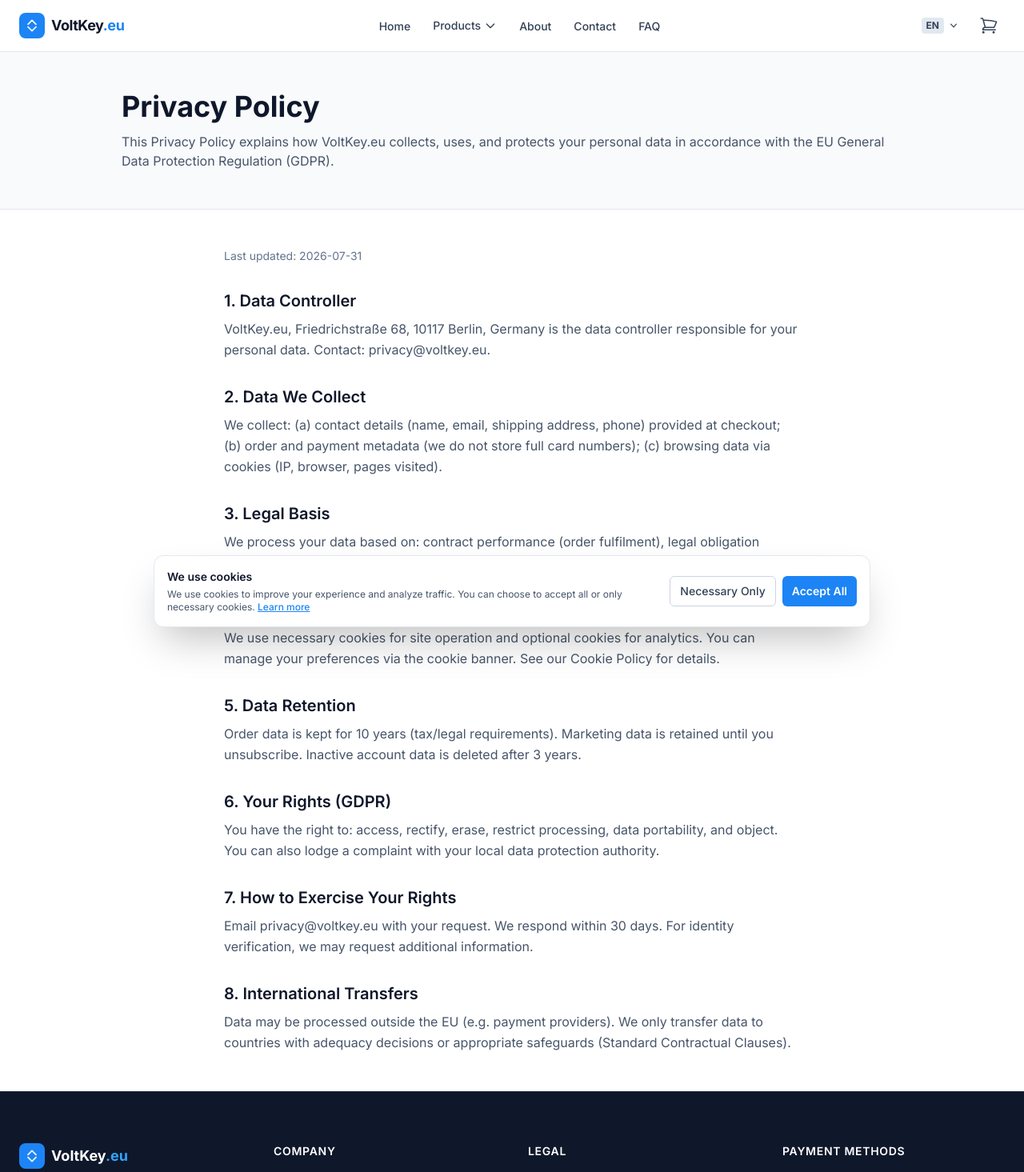
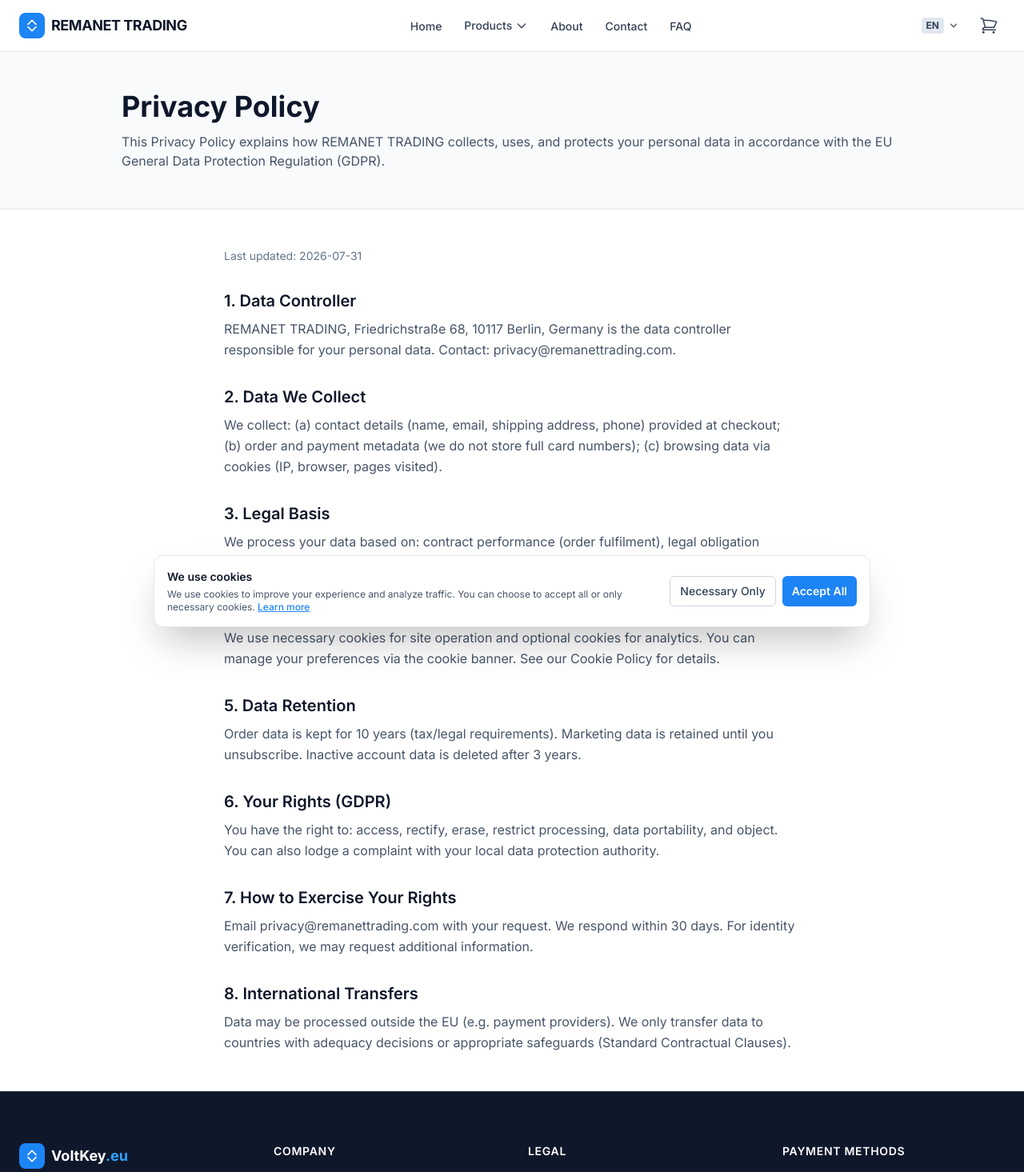
Before and after one commit to curieuxdynamiques-art/QUORVAX, a Next.js app: page /en/privacy-policy in a window 1280 px wide. Shown: the top 1465 px of the page at 80% size. Built offline with nearby package versions, Linux system fonts and the light colour scheme.

Commit message:
feat: rebrand VoltKey to REMANET TRADING

```diff
--- a/src/app/[locale]/about/page.tsx
+++ b/src/app/[locale]/about/page.tsx
@@ -23,7 +23,7 @@
 const content: Record<Locale, { mission: string; values: { title: string; desc: string }[] }> = {
   en: {
     mission:
-      'VoltKey.eu is dedicated to bringing high-quality, CE-certified computer peripherals to customers across Europe. We believe great tools should be reliable, affordable, and beautifully designed.',
+      'REMANET TRADING is dedicated to bringing high-quality, CE-certified computer peripherals to customers across Europe. We believe great tools should be reliable, affordable, and beautifully designed.',
     values: [
       { title: 'Quality First', desc: 'Every product is CE-certified and tested to EU standards.' },
       { title: 'European Compliance', desc: 'GDPR, VAT, WEEE, and packaging regulations fully respected.' },
@@ -33,7 +33,7 @@
   },
   de: {
     mission:
-      'VoltKey.eu widmet sich der Bereitstellung hochwertiger, CE-zertifizierter Computerperipherie für Kunden in ganz Europa. Wir glauben, dass gute Werkzeuge zuverlässig, erschwinglich und schön gestaltet sein sollten.',
+      'REMANET TRADING widmet sich der Bereitstellung hochwertiger, CE-zertifizierter Computerperipherie für Kunden in ganz Europa. Wir glauben, dass gute Werkzeuge zuverlässig, erschwinglich und schön gestaltet sein sollten.',
     values: [
       { title: 'Qualität zuerst', desc: 'Jedes Produkt ist CE-zertifiziert und nach EU-Standards getestet.' },
       { title: 'EU-Konformität', desc: 'GDPR, MwSt, WEEE und Verpackungsvorschriften vollständig eingehalten.' },
@@ -43,7 +43,7 @@
   },
   fr: {
     mission:
-      "VoltKey.eu s'engage à fournir des périphériques informatiques de haute qualité, certifiés CE, aux clients de toute l'Europe. Nous croyons que de bons outils doivent être fiables, abordables et au design soigné.",
+      "REMANET TRADING s'engage à fournir des périphériques informatiques de haute qualité, certifiés CE, aux clients de toute l'Europe. Nous croyons que de bons outils doivent être fiables, abordables et au design soigné.",
     values: [
       { title: 'Qualité avant tout', desc: 'Chaque produit est certifié CE et testé selon les normes UE.' },
       { title: 'Conformité européenne', desc: 'RGPD, TVA, DEEE et réglementations emballage respectées.' },
--- a/src/app/[locale]/contact/page.tsx
+++ b/src/app/[locale]/contact/page.tsx
@@ -34,7 +34,7 @@
               <h3 className="text-sm font-semibold uppercase tracking-wider text-slate-500">
                 {t('emailLabel')}
               </h3>
-              <p className="mt-1 font-medium text-slate-900">support@voltkey.eu</p>
+              <p className="mt-1 font-medium text-slate-900">support@remanettrading.com</p>
             </div>
             <div>
               <h3 className="text-sm font-semibold uppercase tracking-wider text-slate-500">
--- a/src/app/[locale]/faq/page.tsx
+++ b/src/app/[locale]/faq/page.tsx
@@ -39,7 +39,7 @@
     },
     {
       q: 'How do I contact support?',
-      a: 'Email support@voltkey.eu or use our contact form. We respond within 24 hours, Mon–Sat.'
+      a: 'Email support@remanettrading.com or use our contact form. We respond within 24 hours, Mon–Sat.'
     }
   ],
   de: [
@@ -73,7 +73,7 @@
     },
     {
       q: 'Wie erreiche ich den Support?',
-      a: 'E-Mail an support@voltkey.eu oder über unser Kontaktformular. Wir antworten innerhalb von 24 Stunden, Mo–Sa.'
+      a: 'E-Mail an support@remanettrading.com oder über unser Kontaktformular. Wir antworten innerhalb von 24 Stunden, Mo–Sa.'
     }
   ],
   fr: [
@@ -107,7 +107,7 @@
     },
     {
       q: 'Comment contacter le support ?',
-      a: "Envoyez un e-mail à support@voltkey.eu ou utilisez notre formulaire de contact. Nous répondons sous 24 heures, du lundi au samedi."
+      a: "Envoyez un e-mail à support@remanettrading.com ou utilisez notre formulaire de contact. Nous répondons sous 24 heures, du lundi au samedi."
     }
   ]
 };
--- a/src/app/[locale]/layout.tsx
+++ b/src/app/[locale]/layout.tsx
@@ -34,7 +34,7 @@
       }
     },
     openGraph: {
-      title: 'VoltKey.eu — Premium Tech Accessories for Europe',
+      title: 'REMANET TRADING — Premium Tech Accessories for Europe',
       description:
         'Premium tech accessories for Europe — laptops, tablets, monitors, headphones, keyboards, mice and more. CE-certified, ships across Europe.',
       type: 'website'
--- a/src/app/[locale]/privacy-policy/page.tsx
+++ b/src/app/[locale]/privacy-policy/page.tsx
@@ -28,11 +28,11 @@
 const content: Record<Locale, { intro: string; sections: Section[] }> = {
   en: {
     intro:
-      'This Privacy Policy explains how VoltKey.eu collects, uses, and protects your personal data in accordance with the EU General Data Protection Regulation (GDPR).',
+      'This Privacy Policy explains how REMANET TRADING collects, uses, and protects your personal data in accordance with the EU General Data Protection Regulation (GDPR).',
     sections: [
       {
         title: '1. Data Controller',
-        body: 'VoltKey.eu, Friedrichstraße 68, 10117 Berlin, Germany is the data controller responsible for your personal data. Contact: privacy@voltkey.eu.'
+        body: 'REMANET TRADING, Friedrichstraße 68, 10117 Berlin, Germany is the data controller responsible for your personal data. Contact: privacy@remanettrading.com.'
       },
       {
         title: '2. Data We Collect',
@@ -56,7 +56,7 @@
       },
       {
         title: '7. How to Exercise Your Rights',
-        body: 'Email privacy@voltkey.eu with your request. We respond within 30 days. For identity verification, we may request additional information.'
+        body: 'Email privacy@remanettrading.com with your request. We respond within 30 days. For identity verification, we may request additional information.'
       },
       {
         title: '8. International Transfers',
@@ -66,11 +66,11 @@
   },
   de: {
     intro:
-      'Diese Datenschutzerklärung erläutert, wie VoltKey.eu Ihre personenbezogenen Daten gemäß der EU-Datenschutz-Grundverordnung (DSGVO) erhebt, verwendet und schützt.',
+      'Diese Datenschutzerklärung erläutert, wie REMANET TRADING Ihre personenbezogenen Daten gemäß der EU-Datenschutz-Grundverordnung (DSGVO) erhebt, verwendet und schützt.',
     sections: [
       {
         title: '1. Verantwortlicher',
-        body: 'VoltKey.eu, Friedrichstraße 68, 10117 Berlin, Deutschland ist der für Ihre personenbezogenen Daten verantwortliche. Kontakt: privacy@voltkey.eu.'
+        body: 'REMANET TRADING, Friedrichstraße 68, 10117 Berlin, Deutschland ist der für Ihre personenbezogenen Daten verantwortliche. Kontakt: privacy@remanettrading.com.'
       },
       {
         title: '2. Erhobene Daten',
@@ -94,7 +94,7 @@
       },
       {
         title: '7. Ausübung Ihrer Rechte',
-        body: 'E-Mail an privacy@voltkey.eu mit Ihrer Anfrage. Wir antworten innerhalb von 30 Tagen. Zur Identitätsprüfung können wir zusätzliche Informationen anfordern.'
+        body: 'E-Mail an privacy@remanettrading.com mit Ihrer Anfrage. Wir antworten innerhalb von 30 Tagen. Zur Identitätsprüfung können wir zusätzliche Informationen anfordern.'
       },
       {
         title: '8. Internationale Übermittlungen',
@@ -104,11 +104,11 @@
   },
   fr: {
     intro:
-      "La présente politique de confidentialité explique comment VoltKey.eu collecte, utilise et protège vos données personnelles conformément au Règlement général sur la protection des données (RGPD) de l'UE.",
+      "La présente politique de confidentialité explique comment REMANET TRADING collecte, utilise et protège vos données personnelles conformément au Règlement général sur la protection des données (RGPD) de l'UE.",
     sections: [
       {
         title: '1. Responsable du traitement',
-        body: "VoltKey.eu, Friedrichstraße 68, 10117 Berlin, Allemagne est le responsable du traitement de vos données. Contact : privacy@voltkey.eu."
+        body: "REMANET TRADING, Friedrichstraße 68, 10117 Berlin, Allemagne est le responsable du traitement de vos données. Contact : privacy@remanettrading.com."
       },
       {
         title: '2. Données collectées',
@@ -132,7 +132,7 @@
       },
       {
         title: '7. Exercer vos droits',
-        body: "Envoyez un e-mail à privacy@voltkey.eu avec votre demande. Nous répondons sous 30 jours. Pour vérifier votre identité, nous pouvons demander des informations supplémentaires."
+        body: "Envoyez un e-mail à privacy@remanettrading.com avec votre demande. Nous répondons sous 30 jours. Pour vérifier votre identité, nous pouvons demander des informations supplémentaires."
       },
       {
         title: '8. Transferts internationaux',
--- a/src/app/[locale]/returns/page.tsx
+++ b/src/app/[locale]/returns/page.tsx
@@ -36,7 +36,7 @@
       },
       {
         title: 'How to Return',
-        body: 'Contact support@voltkey.eu with your order number. We will provide a return label and instructions. Returns are free for defective items; return shipping for change-of-mind is paid by the buyer.'
+        body: 'Contact support@remanettrading.com with your order number. We will provide a return label and instructions. Returns are free for defective items; return shipping for change-of-mind is paid by the buyer.'
       },
       {
         title: 'Refund Processing',
@@ -62,7 +62,7 @@
       },
       {
         title: 'So retournieren Sie',
-        body: 'Kontaktieren Sie support@voltkey.eu mit Ihrer Bestellnummer. Wir stellen ein Rücksendeetikett und Anweisungen bereit. Rücksendungen bei Defekt sind kostenlos; Rücksendekosten bei Umtausch trägt der Käufer.'
+        body: 'Kontaktieren Sie support@remanettrading.com mit Ihrer Bestellnummer. Wir stellen ein Rücksendeetikett und Anweisungen bereit. Rücksendungen bei Defekt sind kostenlos; Rücksendekosten bei Umtausch trägt der Käufer.'
       },
       {
         title: 'Rückerstattungsabwicklung',
@@ -88,7 +88,7 @@
       },
       {
         title: 'Comment retourner',
-        body: 'Contactez support@voltkey.eu avec votre numéro de commande. Nous fournirons une étiquette de retour et des instructions. Les retours pour défaut sont gratuits ; les frais de retour pour changement d’avis sont à la charge de l’acheteur.'
+        body: 'Contactez support@remanettrading.com avec votre numéro de commande. Nous fournirons une étiquette de retour et des instructions. Les retours pour défaut sont gratuits ; les frais de retour pour changement d’avis sont à la charge de l’acheteur.'
       },
       {
         title: 'Traitement des remboursements',
--- a/src/components/Footer.tsx
+++ b/src/components/Footer.tsx
@@ -112,7 +112,7 @@
         {/* Bottom bar */}
         <div className="mt-12 flex flex-col items-center justify-between gap-4 border-t border-slate-800 pt-6 sm:flex-row">
           <p className="text-sm text-slate-500">
-            © {year} VoltKey.eu. {t('rights')}
+            © {year} REMANET TRADING. {t('rights')}
           </p>
           <div className="flex gap-4 text-xs text-slate-500">
             <span>🇪🇺 Ships to all EU countries</span>
--- a/src/components/Navbar.tsx
+++ b/src/components/Navbar.tsx
@@ -39,7 +39,7 @@
             </svg>
           </span>
           <span className="text-lg font-bold tracking-tight text-slate-900">
-            VoltKey<span className="text-brand-600">.eu</span>
+            REMANET TRADING
           </span>
         </Link>
 
```
Also changed, not shown: src/app/[locale]/terms/page.tsx (+6 -6 lines).
